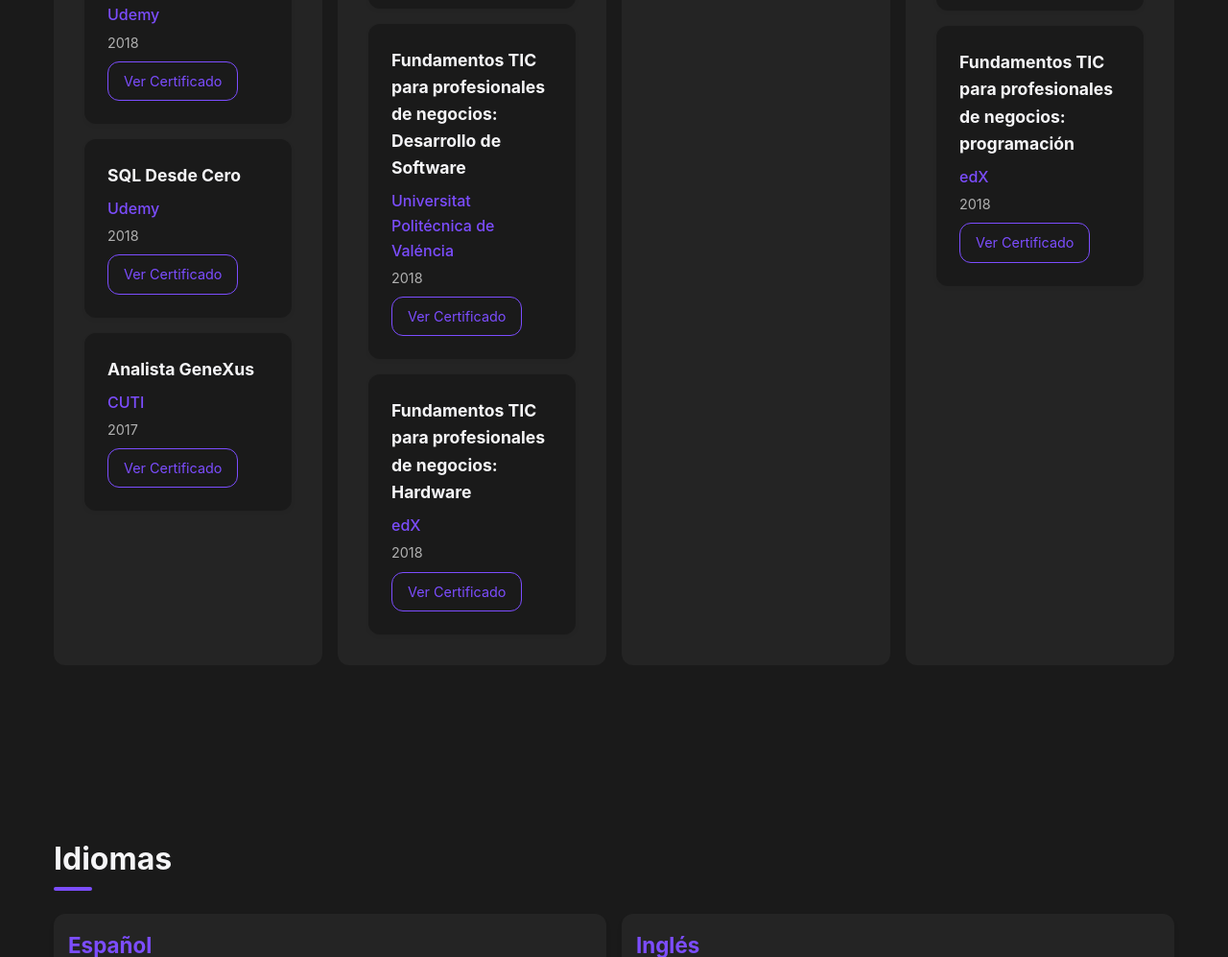
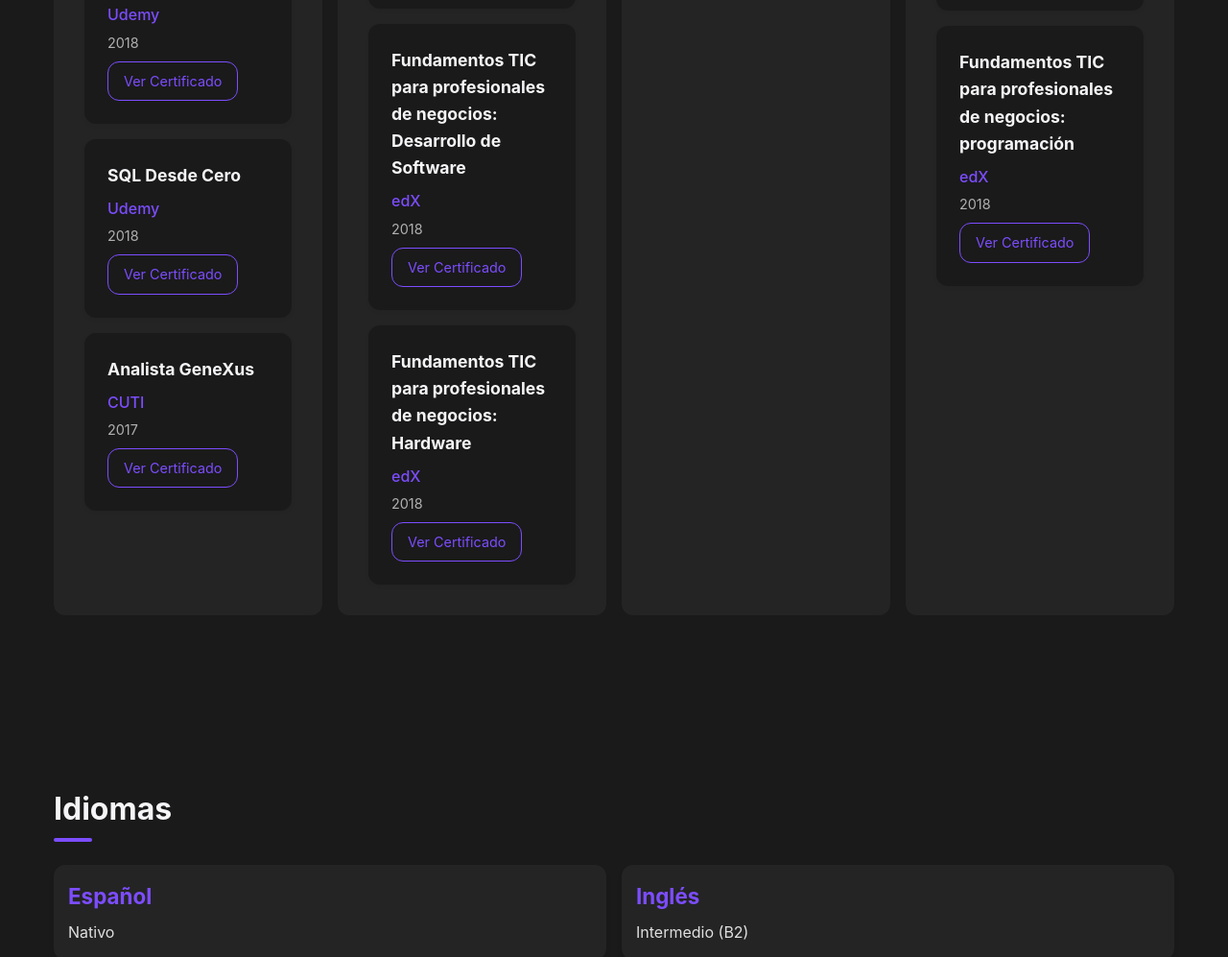
Before and after one commit to sousanti/sousanti.github.io, a plain HTML site: page index.html in a window 1280 px wide. Shown: the part 4867-5864 px from the top of the page at 96% size. Drawn offline with nearby package versions, Linux system fonts and the light colour scheme.

Commit message:
Update index.html

```diff
--- a/index.html
+++ b/index.html
@@ -1645,7 +1645,7 @@
                             </div>
                             <div class="certification-item">
                                 <h4>Fundamentos TIC para profesionales de negocios: Desarrollo de Software</h4>
-                                <p class="issuer">Universitat Politécnica de Valéncia</p>
+                                <p class="issuer">edX</p>
                                 <p class="date">2018</p>
                                 <a href="Certificado UPValenciaX Fundamentos TIC para profesionales de negocios - Desarrollo de Software.pdf" target="_blank" class="certificate-link">Ver Certificado</a>
                             </div>
```
